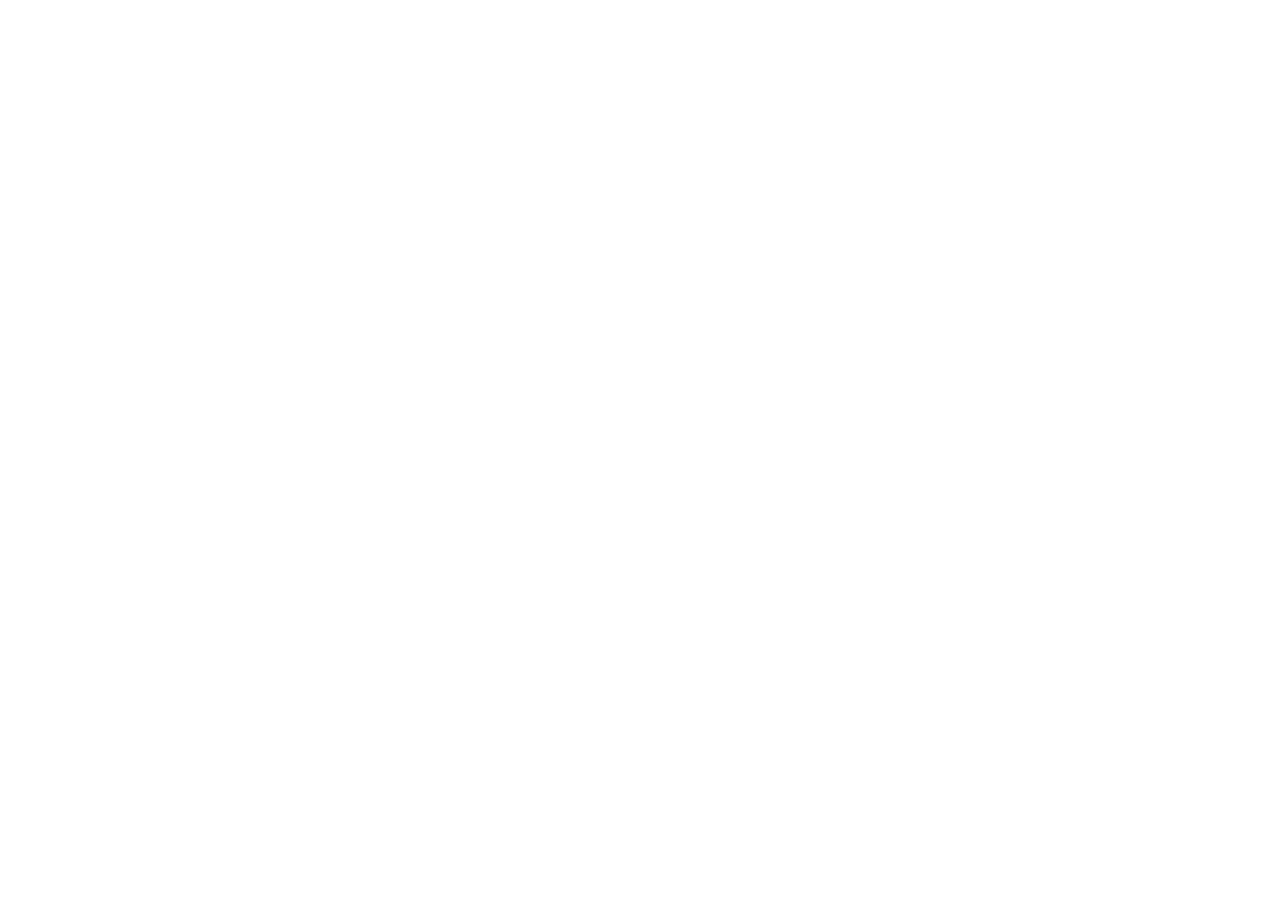
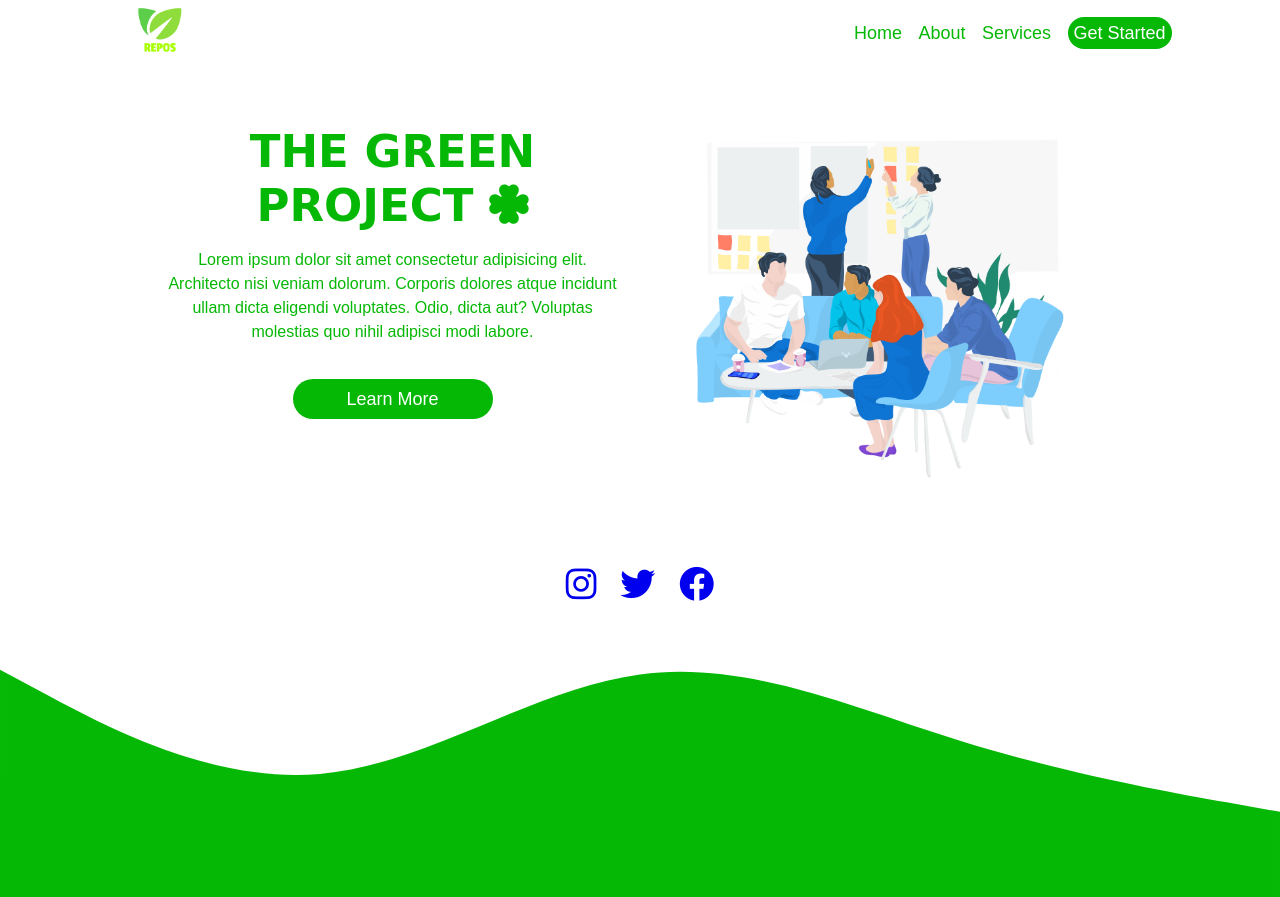
Before and after one commit to kgotsoBapela/greenprojectwebsite, a plain HTML site: page index..html in a window 1280 px wide. Before the commit the page ends 800 px from the top, so only its background shows below. Drawn offline with Linux system fonts and the light colour scheme.

Commit message:
Completed green project with responsiveness

```diff
--- a/index..html
+++ b/index..html
@@ -5,8 +5,47 @@
     <meta http-equiv="X-UA-Compatible" content="IE=edge">
     <meta name="viewport" content="width=device-width, initial-scale=1.0">
     <title>Green Website</title>
+    <link rel="stylesheet" href="style.css">
+    <link rel="stylesheet" href="https://cdnjs.cloudflare.com/ajax/libs/font-awesome/6.1.2/css/all.min.css" integrity="sha512-1sCRPdkRXhBV2PBLUdRb4tMg1w2YPf37qatUFeS7zlBy7jJI8Lf4VHwWfZZfpXtYSLy85pkm9GaYVYMfw5BC1A==" crossorigin="anonymous" referrerpolicy="no-referrer" />
+
 </head>
 <body>
+    <header>
+        <img src="logo.png" alt="logo" class="logo">
+        <nav>
+            <input type="checkbox" name="ham" id="ham" class="ham">
+            <label for="ham" class="ham-icon">
+                <i class="fas fa-bars"></i>
+            </label>
 
+            <ul>
+                <li><a href="#">Home</a></li>
+                <li><a href="#">About</a></li>
+                <li><a href="#">Services</a></li>
+                <li><a class="start" href="#">Get Started</a></li>
+            </ul>
+        </nav>
+    </header>
+
+    <section>
+        <div>
+            <h1>the green project <i class="fa-solid fa-clover"></i> </h1>
+            <p>Lorem ipsum dolor sit amet consectetur adipisicing elit. Architecto nisi veniam dolorum.
+                Corporis dolores atque incidunt ullam dicta eligendi voluptates. Odio, dicta aut?
+                Voluptas molestias quo nihil adipisci modi labore.
+            </p>
+            <button class="start">Learn More</button>
+        </div>
+        <img src="img.png" alt="meeting">
+    </section>
+
+    <footer>
+        <ul>
+            <li><a href="https://www.instagram.com/" target="_blank"><i class="fa-brands fa-instagram"></i></a></li>
+            <li><a href="https://twitter.com/" target="_blank"><i class="fa-brands fa-twitter"></i></a></li>
+            <li><a href="https://www.facebook.com/" target="_blank"><i class="fa-brands fa-facebook"></i></a></li>
+        </ul>
+        <img src="wave.svg" alt="">
+    </footer>
 </body>
 </html>
--- a/style.css
+++ b/style.css
@@ -0,0 +1,145 @@
+
+*{
+    padding: 0;
+    margin: 0;
+    box-sizing: border-box;
+    text-decoration: none;
+    list-style-type: none;
+    line-height: 1.5;
+}
+body{
+    color: #06b806;
+}
+.logo{
+    width: 50px;
+    height: 50px;
+    margin: 5px 0 0 20px;
+}
+header{
+    display: flex;
+}
+.ham{
+    display: none;
+}
+
+.ham-icon{
+    font-size: 45px;
+    cursor: pointer;
+    position: fixed;
+    right: 0;
+    z-index: 1;
+    margin-right: 10px;
+}
+.ham:checked ~ul{
+    left: 0;
+}
+nav ul{
+    font-family: montserrat, sans-serif;
+    height: 100vh;
+    width: 100%;
+    position: fixed;
+    left: -100%;
+    top: 0;
+    text-align: center;
+    transition: 0.5s;
+    background: #fefefe;
+}
+nav ul li{
+    margin: 20px;
+    padding: 20px;
+}
+nav li a{
+    font-size: 18px;
+    color: #06b806;
+}
+nav ul li a:hover{
+    font-weight: 700;
+    color: #025a02;
+}
+section{
+    text-align: center;
+    display: flex;
+    flex-direction: column-reverse;
+}
+section img{
+    margin-top: 35px;
+
+}
+h1{
+    text-transform: uppercase;
+    font-size: 45px;
+    font-family: cursive, sans-serif;
+    font-weight: 600;
+    margin-top: 40px;
+    line-height: 1.2;
+}
+p{
+    margin: 15px 20px;
+    font-family: montserrat, sans-serif;
+}
+.start{
+    height: 40px;
+    border-radius: 20px;
+    background-color:  #06b806;
+    color: #fff;
+    padding: 6px;
+}
+button{
+    border: none;
+    width: 200px;
+    font-size: 18px;
+    cursor: pointer;
+    transition: 0.5s;
+    text-transform: capitalize;
+    margin: 20px;
+}
+button:hover{
+    background-color: #025a02;
+}
+img{
+    display: block;
+    width: 100%;
+}
+footer{
+    text-align: center;
+    padding-top: 40px;
+}
+footer ul li{
+    font-size: 35px;
+    display: inline;
+    padding: 10px;
+}
+ @media (min-width:850px) {
+    nav ul{
+        text-align: right;
+        background-color: transparent;
+        margin-top: 20px;
+        /* position: absolute; */
+        left: -8%;
+        height: auto;
+    }
+    nav ul li{
+        display: inline;
+        margin: 3px;
+        padding: 3px;
+    }
+    .ham-icon{
+        display: none;
+    }
+    section{
+        display: grid;
+        grid-template-columns: 1fr 1fr;
+        margin-top: 75px;
+        padding: 30px;
+        max-width: 1050px;
+        margin: auto;
+    }
+ }
+ @media (min-width:1200px){
+    header{
+        display: flex;
+        position: relative;
+        width: 1050px;
+        margin: auto;
+    }
+ }
```
Also changed, not shown: Resources.txt (added), img.png (added), logo.png (added), wave.svg (added).
